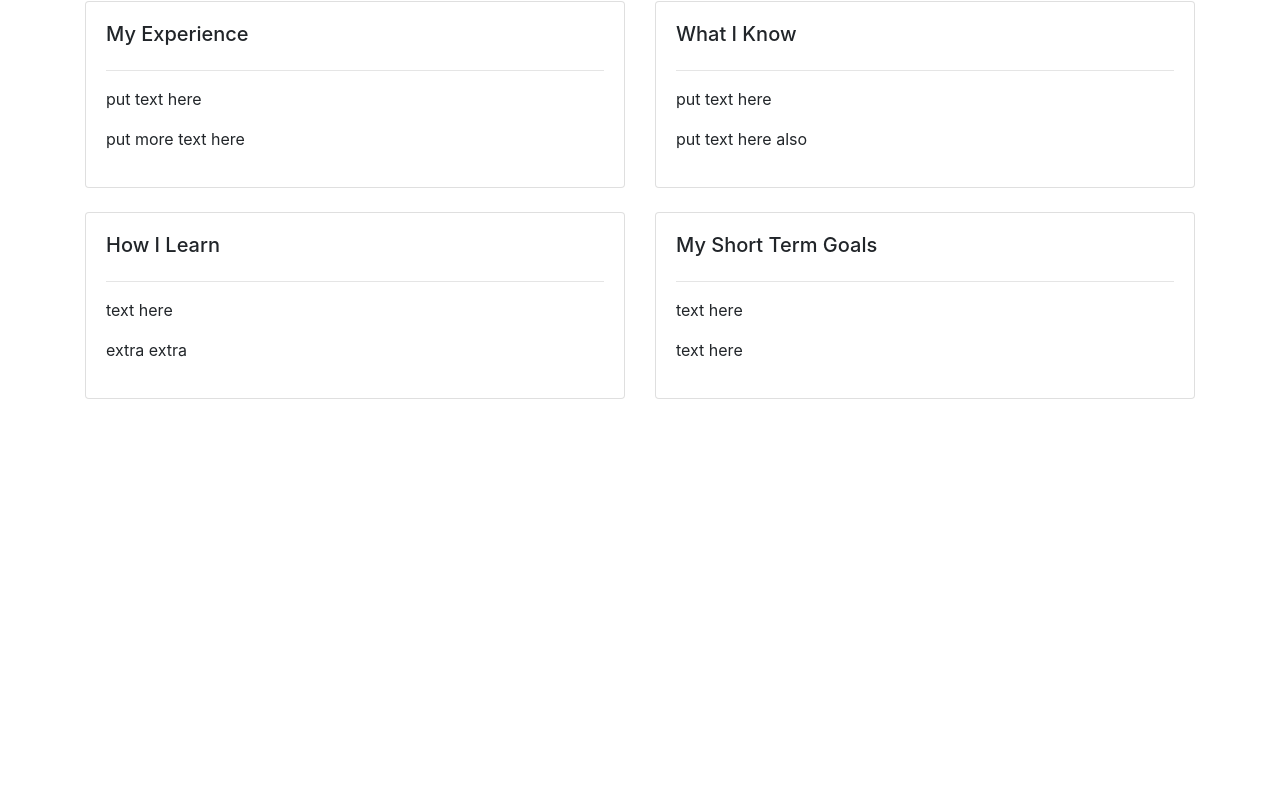
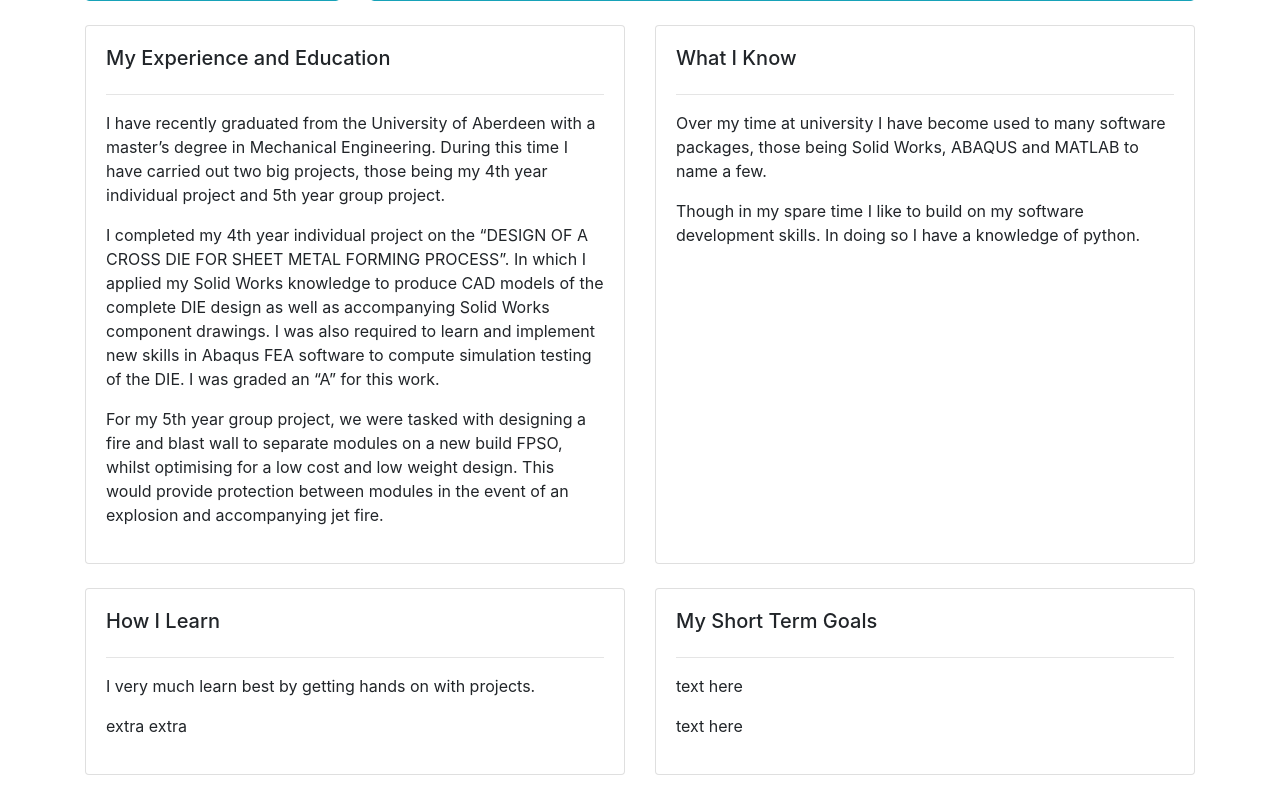
Before and after one commit to jamiefoub/jamiefoub_PortfolioSite, a Django app: page / in a window 1280 px wide. Shown: the part 943-1742 px from the top of the page. Before the commit the page ends 1342 px from the top, so only its background shows below. Run offline with Django 3.2, Linux system fonts and the light colour scheme; some libraries are stand-ins or nearby versions.

Commit message:
Added to some of the descriptions on the site

```diff
--- a/mywebsite/base/templates/base/home.html
+++ b/mywebsite/base/templates/base/home.html
@@ -21,23 +21,23 @@
                     <img id="profile-pic" src="{% static 'images/ProfilePic_jamiefoub.jpeg' %}">
                     <hr>
                     <h4>Hi I'm Jamie!</h4>
-                    <p>A mechanical engineering graduate. Neap Graduating from the University of Aberdeen.</p>
+                    <p>A University Of Aberdeen Mechanical Engineering Graduate.</p>
                 </div>
 
             </div>
             <div class="col-md-9">
                 <div class="card card-body h-100 border-info">
-                    <h4>My First Job as a Engineering Graduate</h4>
+                    <h4>Master Of Mechanical Engineering Graduate: Actively Seeking Work</h4>
                     <hr>
-                    <p>Thank you for visiting my portfolio website! Here I aim to build this site out to show case work and projects I have done and currently working on.</p>
+                    <p>Thank you for visiting my portfolio website! Here I aim to build this site out to show case some of my work I have completed whilest studying at university, aswell as some projects I have done in my spare time.</p>
 
-                    <p>I have completed my Masters Degree in Mechanical Engineering at the University of Aberdeen, achieving a 2:1 classification. Now seeking an engineering role at graduate/junior level.</p>
+                    <p>I have completed my Masters Degree in Mechanical Engineering at the University of Aberdeen, achieving a 2:1 classification. Now actively seeking engineering work at graduate/junior level.</p>
 
-                    <p>My key Skills: Solid Works CAD, ABAQUS FEA, MATLAB and Python.</p>
+                    <p>My key Skills: Solid Works CAD, ABAQUS FEA, MATLAB and Python</p>
 
                     <ul class="social-links">
                         <li><img class="social" src="{% static 'images/linkedin.png' %}"></li>
-			<li><img class="social" src="{% static 'images/twitter.png' %}"></li>
+			            <li><img class="social" src="{% static 'images/twitter.png' %}"></li>
                     </ul>
 
                 </div>
@@ -50,10 +50,13 @@
 
             <div class="col-md-6">
                 <div class="card card-body h-100">
-                    <h5>My Experience</h5>
+                    <h5>My Experience and Education</h5>
                     <hr>
-                    <p>put text here</p>
-                    <p>put more text here</p>
+                    <p>I have recently graduated from the University of Aberdeen with a master’s degree in Mechanical Engineering. During this time I have carried out two big projects, those being my 4th year individual project and 5th year group project.</p>
+
+                    <p>I completed my 4th year individual project on the “DESIGN OF A CROSS DIE FOR SHEET METAL FORMING PROCESS”. In which I applied my Solid Works knowledge to produce CAD models of the complete DIE design as well as accompanying Solid Works component drawings. I was also required to learn and implement new skills in Abaqus FEA software to compute simulation testing of the DIE. I was graded an “A” for this work. </p>
+
+                    <p>For my 5th year group project, we were tasked with designing a fire and blast wall to separate modules on a new build FPSO, whilst optimising for a low cost and low weight design. This would provide protection between modules in the event of an explosion and accompanying jet fire.</p>
                 </div>
             </div>
 
@@ -61,8 +64,8 @@
                 <div class="card card-body h-100">
                     <h5>What I Know</h5>
                     <hr>
-                    <p>put text here</p>
-                    <p>put text here also</p>
+                    <p>Over my time at university I have become used to many software packages, those being Solid Works, ABAQUS and MATLAB to name a few.</p>
+                    <p>Though in my spare time I like to build on my software development skills. In doing so I have a knowledge of python.</p>
                 </div>
             </div>
 
@@ -76,7 +79,7 @@
                 <div class="card card-body h-100">
                     <h5>How I Learn</h5>
                     <hr>
-                    <p>text here</p>
+                    <p>I very much learn best by getting hands on with projects.</p>
                     <p>extra extra</p>
                 </div>
             </div>
```
